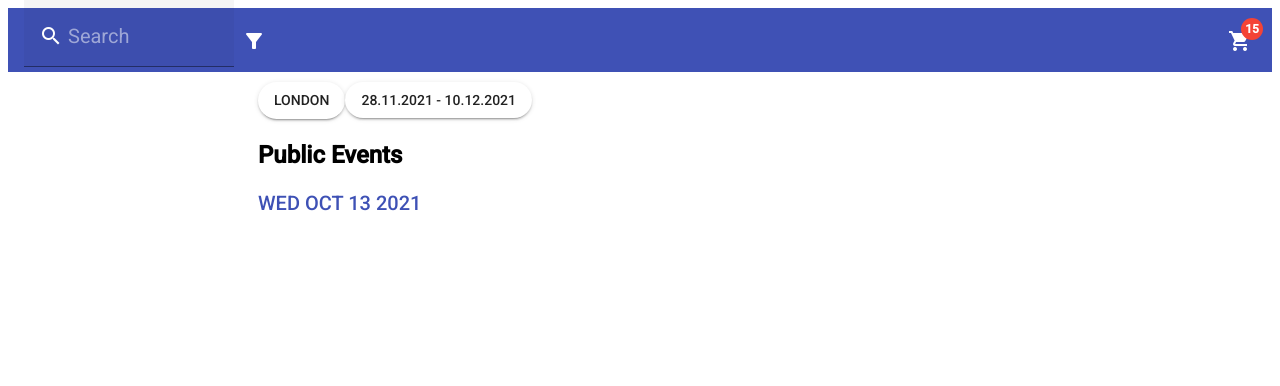
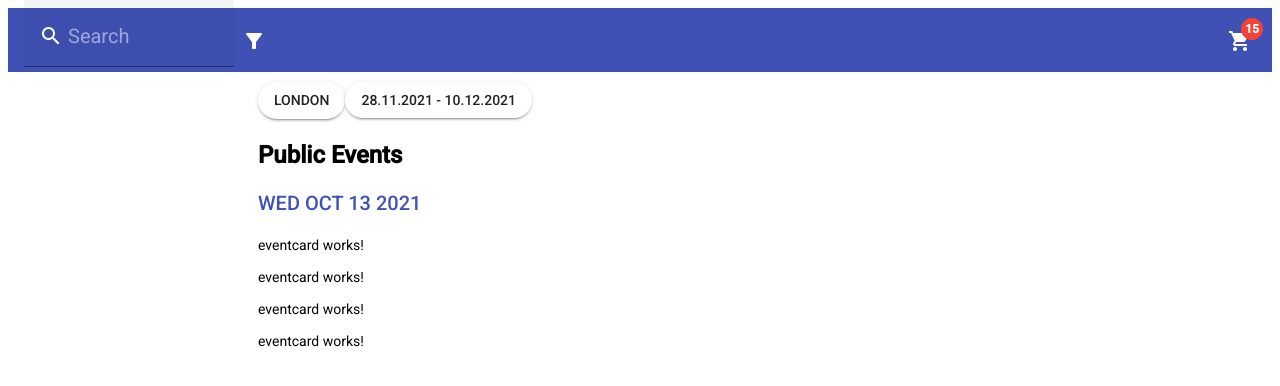
Before and after one commit to mrkshx/c6761695-a3f7-4b17-9d9a-abd5d40221eb, an Angular app: page / in a window 1280 px wide. Shown: the top 386 px of the page. Built offline with nearby package versions, Linux system fonts and the light colour scheme; some icons are missing.

Commit message:
adds new component events-container and event-card

```diff
--- a/src/app/app.module.ts
+++ b/src/app/app.module.ts
@@ -11,9 +11,11 @@ import { MatIconModule } from '@angular/material/icon';
 import { MatButtonModule } from '@angular/material/button';
 import { MatBadgeModule } from '@angular/material/badge';
 import { EventsViewComponent } from './components/events-view/events-view.component';
+import { EventsContainerComponent } from './components/events-container/events-container.component';
+import { EventCardComponent } from './components/event-card/event-card.component';
 
 @NgModule({
-  declarations: [AppComponent, HeaderComponent, EventsViewComponent],
+  declarations: [AppComponent, HeaderComponent, EventsViewComponent, EventsContainerComponent, EventCardComponent],
   imports: [
     BrowserModule,
     AppRoutingModule,
--- /dev/null
+++ b/src/app/components/event-card/event-card.component.html
@@ -0,0 +1 @@
+<p>eventcard works!</p>
--- /dev/null
+++ b/src/app/components/event-card/event-card.component.ts
@@ -0,0 +1,15 @@
+import { Component, OnInit } from '@angular/core';
+
+@Component({
+  selector: 'app-event-card',
+  templateUrl: './event-card.component.html',
+  styleUrls: ['./event-card.component.sass']
+})
+export class EventCardComponent implements OnInit {
+
+  constructor() { }
+
+  ngOnInit(): void {
+  }
+
+}
--- /dev/null
+++ b/src/app/components/events-container/events-container.component.html
@@ -0,0 +1,4 @@
+<app-event-card></app-event-card>
+<app-event-card></app-event-card>
+<app-event-card></app-event-card>
+<app-event-card></app-event-card>
--- /dev/null
+++ b/src/app/components/events-container/events-container.component.ts
@@ -0,0 +1,15 @@
+import { Component, OnInit } from '@angular/core';
+
+@Component({
+  selector: 'app-events-container',
+  templateUrl: './events-container.component.html',
+  styleUrls: ['./events-container.component.sass']
+})
+export class EventsContainerComponent implements OnInit {
+
+  constructor() { }
+
+  ngOnInit(): void {
+  }
+
+}
--- a/src/app/components/events-view/events-view.component.html
+++ b/src/app/components/events-view/events-view.component.html
@@ -8,4 +8,5 @@
     </button>
     <h1>Public Events</h1>
     <h2>WED OCT 13 2021</h2>
+    <app-events-container></app-events-container>
 </div>
```
Also changed, not shown: src/app/components/event-card/event-card.component.sass (added), src/app/components/events-container/events-container.component.sass (added), 2 other files (tests, documents, lock files or other folders).
